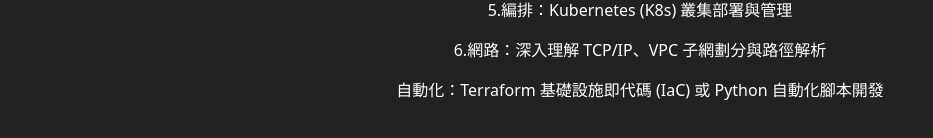
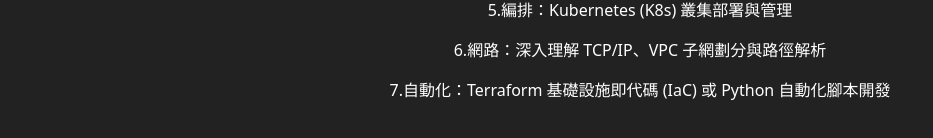
Before and after one commit to hsuhsin-h/hsuhsin, a React (Vite) app: page / in a window 1280 px wide. Shown: the part 624-762 px from the top of the page, without its empty margins (0-933 px from the left). Built offline with nearby package versions, Linux system fonts and the light colour scheme.

Commit message:
修正文字

```diff
--- a/src/components/Home/Home.jsx
+++ b/src/components/Home/Home.jsx
@@ -60,7 +60,7 @@
                 <p>4.容器化：Docker熟練</p>
                 <p>5.編排：Kubernetes (K8s) 叢集部署與管理</p>
                 <p>6.網路：深入理解 TCP/IP、VPC 子網劃分與路徑解析</p>
-                <p>自動化：Terraform 基礎設施即代碼 (IaC) 或 Python 自動化腳本開發</p>
+                <p>7.自動化：Terraform 基礎設施即代碼 (IaC) 或 Python 自動化腳本開發</p>
 
             </div>
 
```
